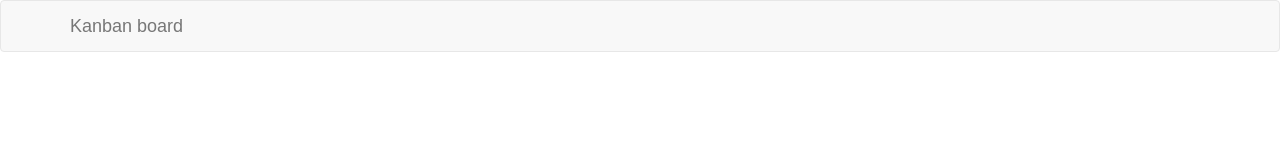
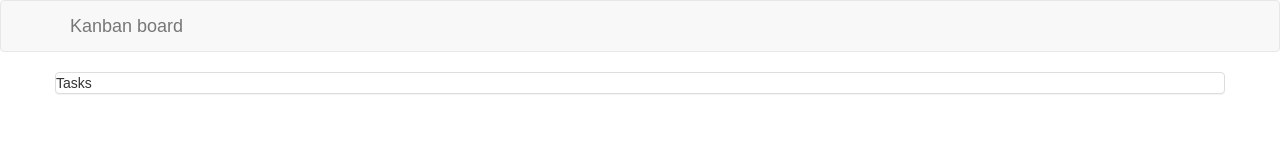
Before and after one commit to i1yas/Kanban-board, a React (Create React App) app: page / in a window 1280 px wide. Shown: the top 164 px of the page. Built offline with nearby package versions, Linux system fonts and the light colour scheme.

Commit message:
Add Board component

```diff
--- a/src/App.js
+++ b/src/App.js
@@ -1,14 +1,25 @@
 import React, { Component } from 'react';
 import './App.css';
-import { Navbar } from 'react-bootstrap';
-
+import { Navbar, Grid, Row } from 'react-bootstrap';
+import Board from './components/Board';
 
 class App extends Component {
 	render() {
 		return (
-				<Navbar>
-					<Navbar.Brand>Kanban board</Navbar.Brand>
-				</Navbar>
+				<div className="app">
+					<Navbar>
+						<Navbar.Brand>Kanban board</Navbar.Brand>
+					</Navbar>
+
+					<Grid>
+						<Row>
+							<Board name="To-do">
+								Tasks
+							</Board>
+						</Row>
+					</Grid>
+
+				</div>
 			);
 	}
 }
--- /dev/null
+++ b/src/components/Board.jsx
@@ -0,0 +1,12 @@
+import React from 'react';
+import {Panel} from 'react-bootstrap';
+
+function Board(props) {
+    return (
+        <Panel header={props.name}>
+            {props.children}
+        </Panel>
+    )
+}
+
+export default Board;
```
